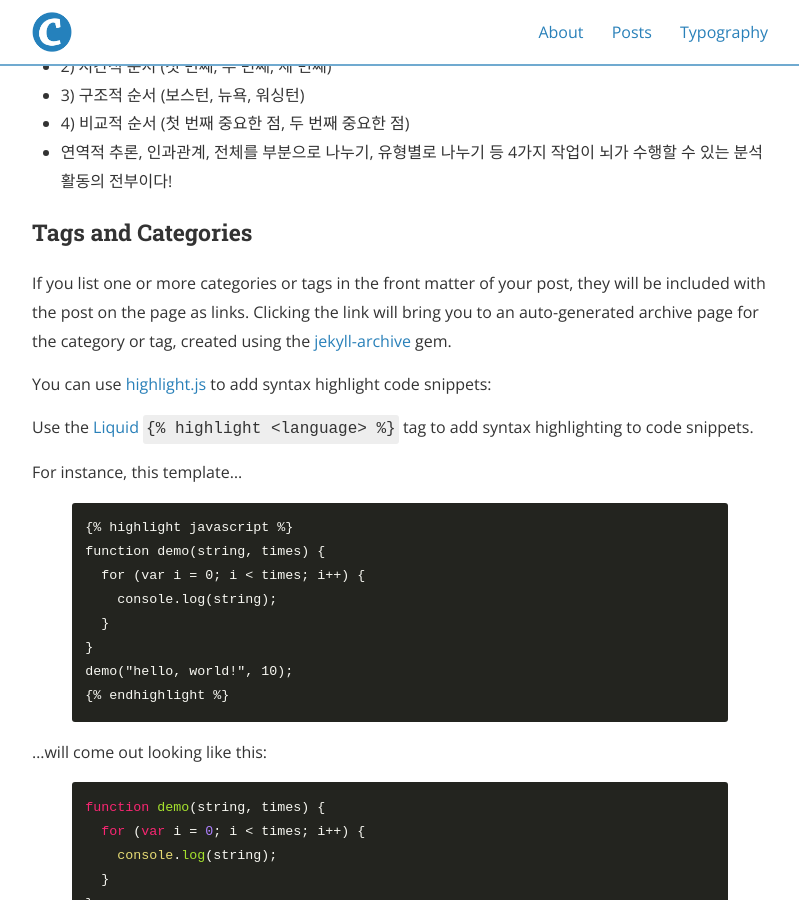
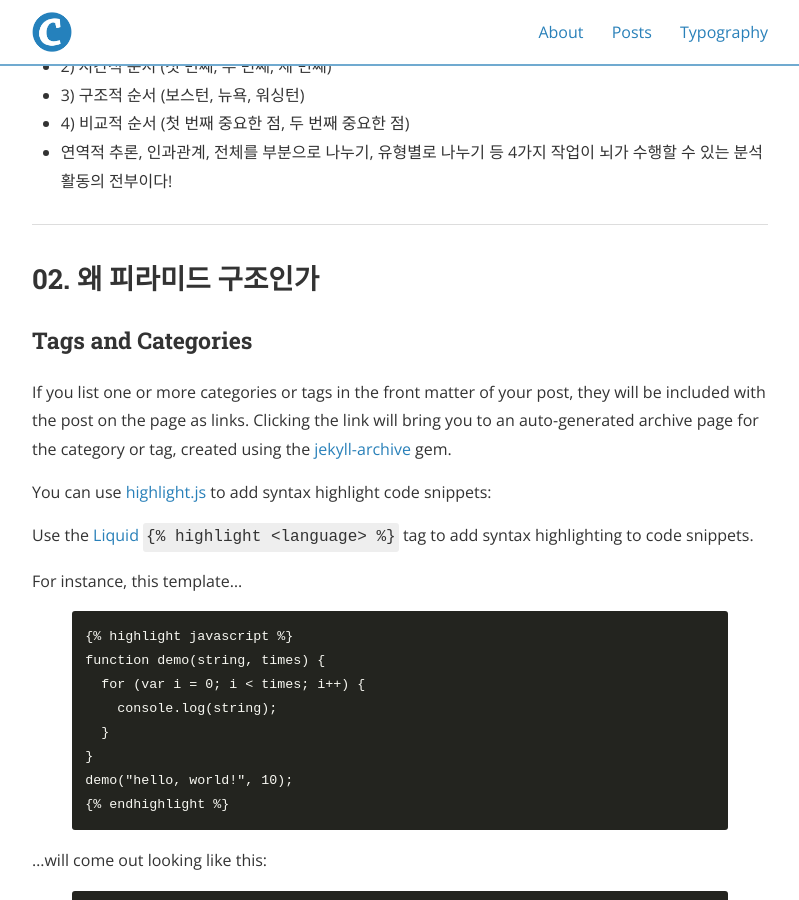
Before and after one commit to Taeho-Kim-0322/Taeho-Kim-0322.github.io, a Jekyll site: the page built from _posts/2020-11-30-논리의기술_1부.md, in a window 1280 px wide and 900 px high, scrolled down 1168 px. Shown: the whole window, without its empty margins (240-1039 px from the left). Built offline with Jekyll 4.4.1, drawn with Linux system fonts in a browser that asks for light colours; nearby versions of some CDN libraries.

Commit message:
Update 2020-11-30-논리의기술_1부.md

```diff
--- a/_posts/2020-11-30-논리의기술_1부.md
+++ b/_posts/2020-11-30-논리의기술_1부.md
@@ -14,7 +14,7 @@ cover:  "/assets/instacode.png"
 ### 마법의 숫자 7
  - 조지 밀러의 마법의 숫자 7 논문에 따르면, 인간의 뇌가 짧은 시간동안 한 번에 기억할 수 있는 항목은 7개 이하 +- 2개
  - 인간의 뇌는 항목의 수가 네다섯 개를 넘어서면 어떤 논리적 범주에 따라 분류하여 기억한다
-### 독자는 으레 핵심이 먼저 나온 후에 부수적인 내용이 나오는 형태, 즉 `위에서 아래로 논리가 전개되는 생각`을 기억한다
+### 독자는 으레 핵심이 먼저 나온 후에 부수적인 내용이 나오는 형태,  즉 `위에서 아래로 논리가 전개되는 생각`을 기억한다
 ### 피라미드 구조의 글을 작성하기 위해선, 3가지 규칙을 점검해야 한다
  - ① 어떤 계층에 있는 메시지든 하위 계층의 메시지를 요약해야 한다
  - ② 그룹 내의 메시지는 항상 동일한 종류여야 한다
@@ -27,6 +27,9 @@ cover:  "/assets/instacode.png"
   - 연역적 추론, 인과관계, 전체를 부분으로 나누기, 유형별로 나누기 등 4가지 작업이 뇌가 수행할 수 있는 분석활동의 전부이다!
 
 
+---
+
+## 02. 왜 피라미드 구조인가
 
 ### Tags and Categories
 
```
